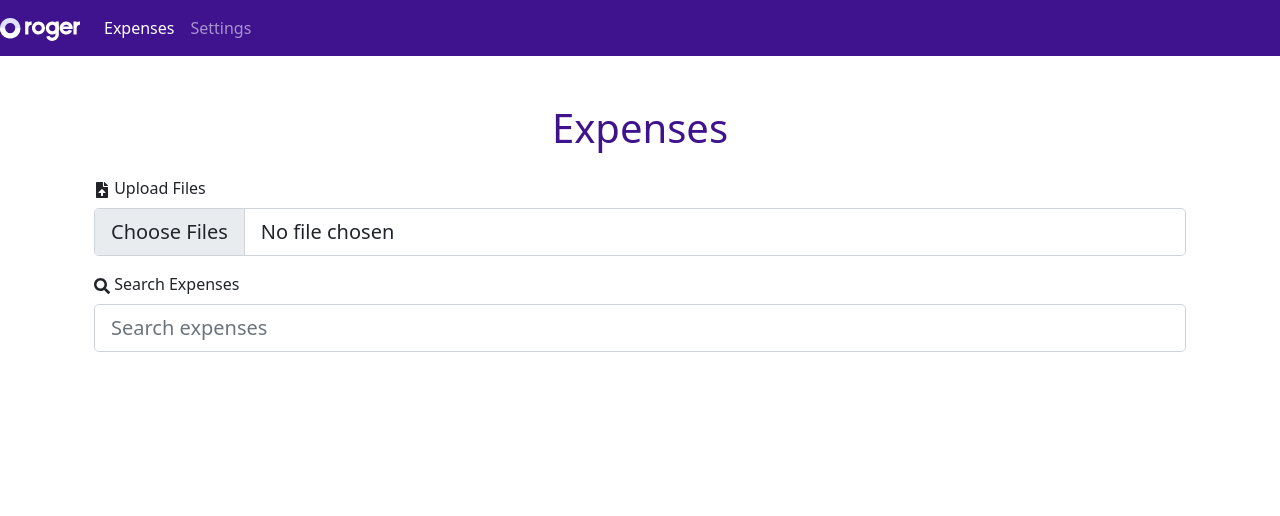
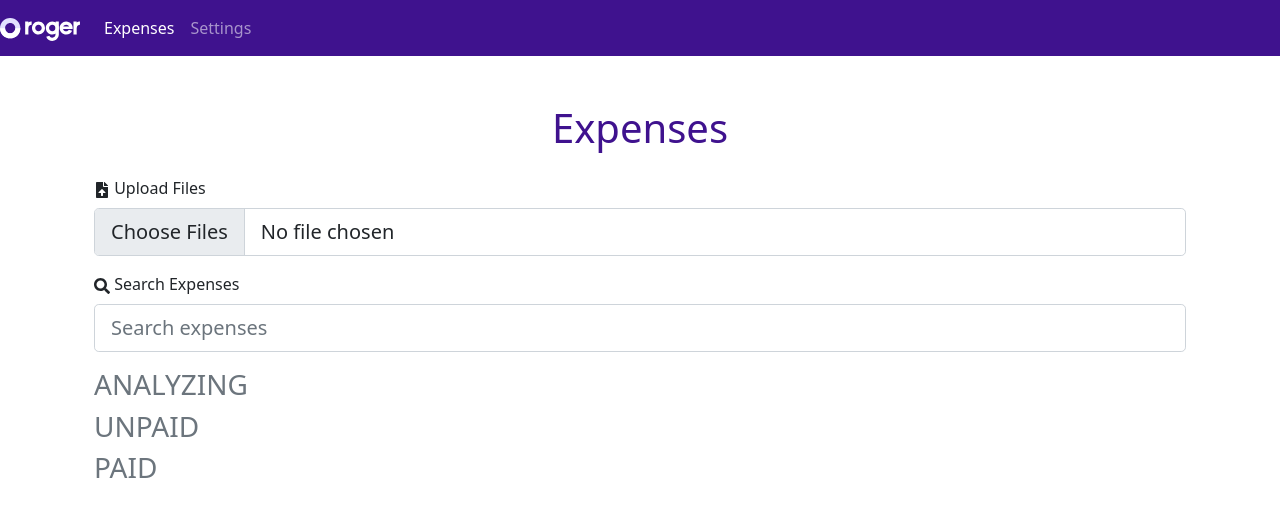
Before and after one commit to topratiksharma/expense-tracker, a React (Create React App) app: page /expenses in a window 1280 px wide. Shown: the top 516 px of the page. Built offline with nearby package versions, Linux system fonts and the light colour scheme.

Commit message:
List seperation

```diff
--- a/src/components/ExpenseListRoute.tsx
+++ b/src/components/ExpenseListRoute.tsx
@@ -108,8 +108,13 @@ const ExpenseListRoute: React.FC = () => {
           className="list-group"
           style={{ maxHeight: "800px", overflowY: "auto" }}
         >
+          {Object.values(ExpenseStatus).map((status) => (
+            <div key={status}>
+              <h3 className="text-secondary">{status}</h3>
               {expenses
-            ?.filter((expense) =>
+                ?.filter(
+                  (expense) =>
+                    expense.status === status &&
                     expense.filename.toLowerCase().includes(searchTerm)
                 )
                 .map((expense) => {
@@ -132,13 +137,18 @@ const ExpenseListRoute: React.FC = () => {
                       key={expense.id}
                       to={`/expenses/${expense.id}`}
                       className="list-group-item list-group-item-action flex-column align-items-start"
-                  style={{ backgroundColor: "#f0f4f8", borderColor: "#d1e3f0" }}
+                      style={{
+                        backgroundColor: "#f0f4f8",
+                        borderColor: "#d1e3f0",
+                      }}
                     >
                       <div className="d-flex w-100 justify-content-between">
                         <h5 className="mb-1 text-primary">
                           <FaFileInvoiceDollar /> {expense.filename}
                         </h5>
-                    <small className="text-muted">{expense.createdAt}</small>
+                        <small className="text-muted">
+                          {expense.createdAt}
+                        </small>
                       </div>
                       <p>
                         Status:{" "}
@@ -157,6 +167,8 @@ const ExpenseListRoute: React.FC = () => {
                   );
                 })}
             </div>
+          ))}
+        </div>
       </div>
     </>
   );
```
Lines whose indentation alone changed are shown as unchanged.
